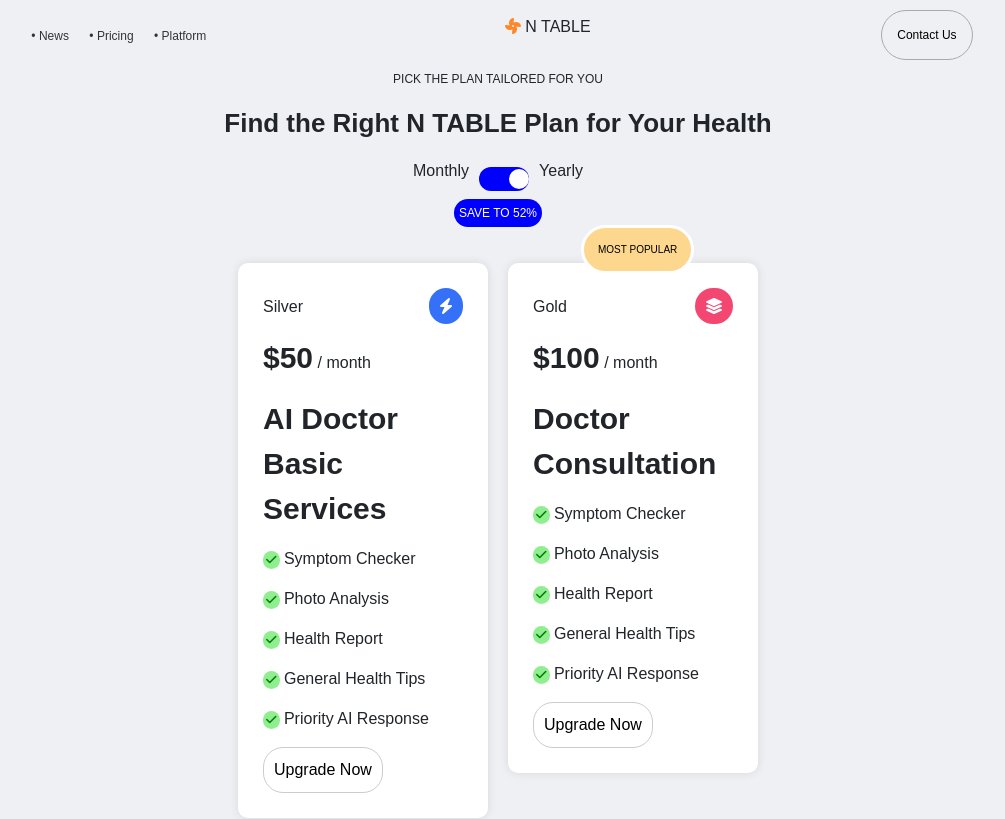
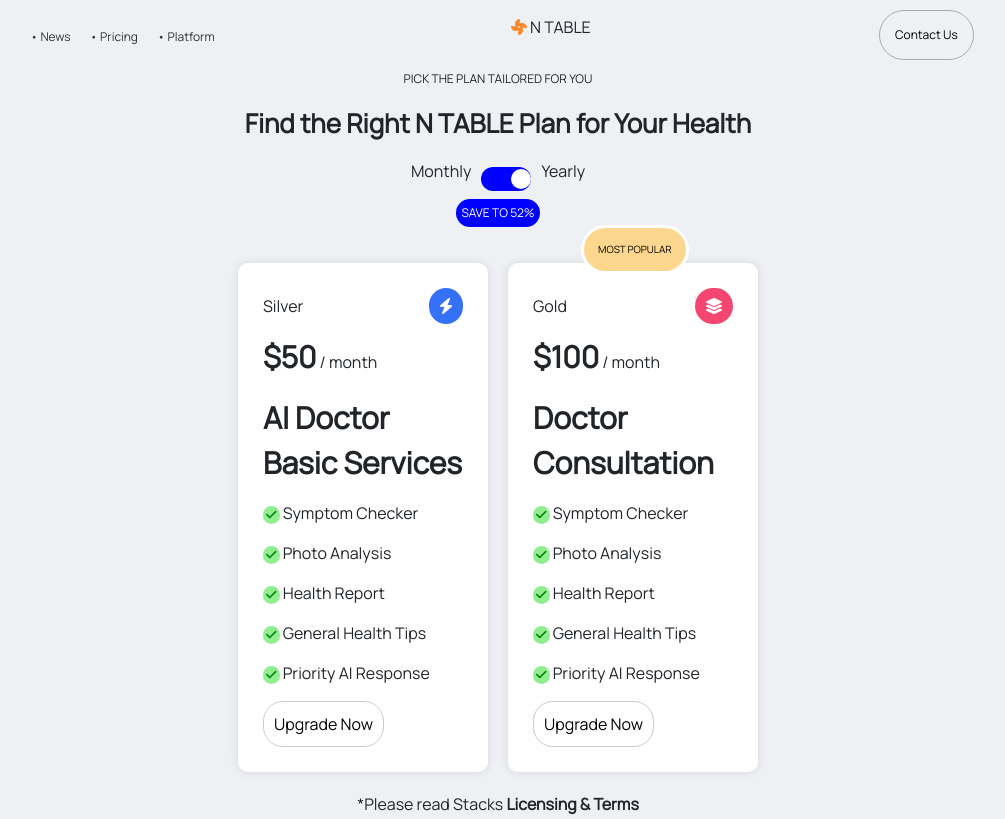
Before and after one commit to Manit-rex/N-HuDoctor, a plain HTML site: page index.html in a window 1280 px wide. Shown: the top 819 px of the page, without its empty margins (142-1147 px from the left). Drawn offline with nearby package versions, Linux system fonts and the light colour scheme.

Commit message:
Update style.css

```diff
--- a/style.css
+++ b/style.css
@@ -1,5 +1,5 @@
 * {
-    font-family: "Righteous", sans-serif;
+    font-family: "Manrope", sans-serif;
     margin: 0;
     padding: 0;
     box-sizing: border-box;
```
